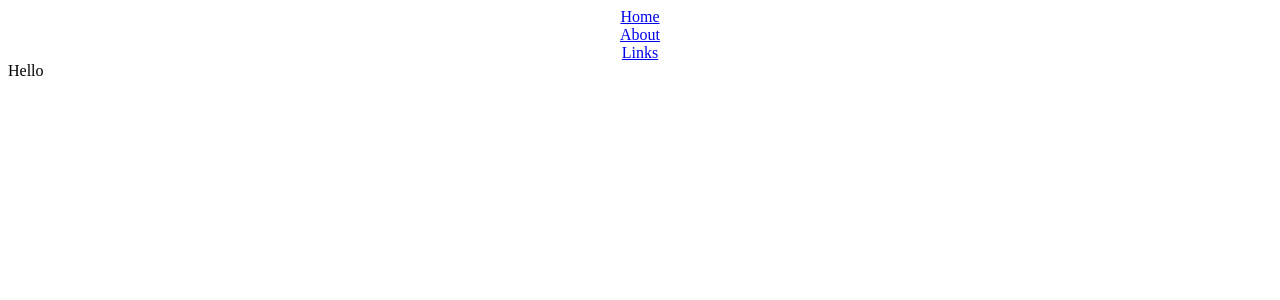
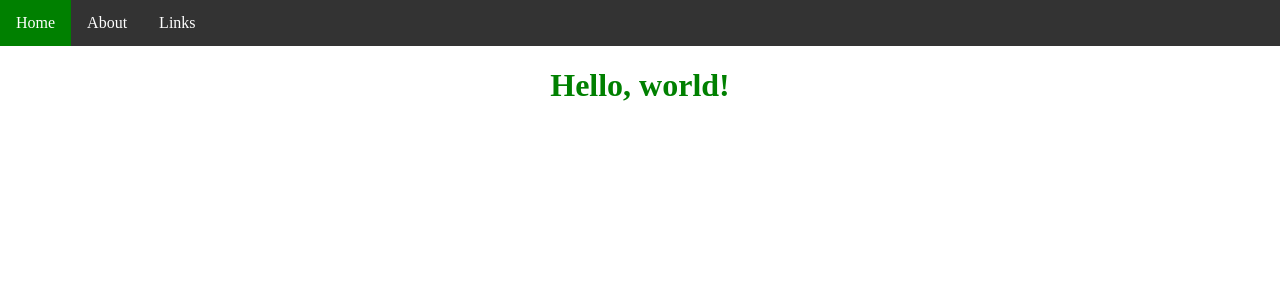
Before and after one commit to bastianhussi/website, a React (Create React App) app: page / in a window 1280 px wide. Shown: the top 300 px of the page. Built offline with nearby package versions, Linux system fonts and the light colour scheme; the HTML template or start-up script is replaced by a standard one.

Commit message:
Used styled-components to create a simple navbar

```diff
--- a/public/index.html
+++ b/public/index.html
@@ -15,6 +15,7 @@
       Learn how to configure a non-root public URL by running `npm run build`.
     -->
     <title>React App</title>
+    <link rel="stylesheet" href="style.css">
   </head>
   <body>
     <noscript>You need to enable JavaScript to run this app.</noscript>
--- /dev/null
+++ b/public/style.css
@@ -0,0 +1,4 @@
+body {
+  margin: 0;
+  padding: 0;
+}
--- a/src/App.tsx
+++ b/src/App.tsx
@@ -1,9 +1,9 @@
 import React from "react";
 import { BrowserRouter as Router, Route, Switch } from "react-router-dom";
 import Navbar from "./components/Navbar";
-import Home from "./components/Home";
-import About from "./components/About";
-import Links from "./components/Links";
+import Home from "./pages/Home";
+import About from "./pages/About";
+import Links from "./pages/Links";
 
 function App() {
   return (
--- /dev/null
+++ b/src/colors.ts
@@ -0,0 +1,7 @@
+const colors = {
+  background: "#333",
+  foreground: "white",
+  accent: "green",
+};
+
+export default colors;
--- a/src/components/About.tsx
+++ /dev/null
@@ -1,5 +0,0 @@
-const About = () => {
-  return <div>About</div>;
-};
-
-export default About;
--- /dev/null
+++ b/src/components/Heading.tsx
@@ -0,0 +1,12 @@
+import styled from "styled-components";
+import colors from "../colors";
+
+export const Heading1 = styled.h1`
+  color: ${colors.accent};
+  text-align: center;
+`;
+
+export const Heading2 = styled.h2`
+  color: ${colors.accent};
+  text-align: center;
+`;
--- a/src/components/Home.tsx
+++ /dev/null
@@ -1,5 +0,0 @@
-const Home = () => {
-  return <div>Hello</div>;
-};
-
-export default Home;
--- a/src/components/Links.tsx
+++ /dev/null
@@ -1,5 +0,0 @@
-const Links = () => {
-  return <div>Links</div>;
-};
-
-export default Links;
--- a/src/components/Navbar.tsx
+++ b/src/components/Navbar.tsx
@@ -1,20 +1,42 @@
-import { Link } from "react-router-dom";
+import { NavLink } from "react-router-dom";
 import styled from "styled-components";
+import colors from "../colors";
 
-const Bar = styled.div`
-  display: flex;
-  flex-direction: column;
-  align-items: center;
-  justify-content: center;
-  width: 100%;
+const Bar = styled.ul`
+  list-style-type: none;
+  margin: 0;
+  padding: 0;
+  overflow: hidden;
+  background-color: ${colors.background};
+`;
+
+type ItemProps = {
+  active?: boolean;
+};
+
+const Item = styled.li<ItemProps>`
+  float: left;
+  display: block;
+  color: ${colors.foreground};
+  text-align: center;
+  padding: 14px 16px;
+  text-decoration: none;
+  background-color: ${(props) =>
+    props.active ? colors.accent : colors.background};
 `;
 
 const Navbar = () => {
   return (
     <Bar>
-      <Link to={"/"}>Home</Link>
-      <Link to={"/about"}>About</Link>
-      <Link to={"/links"}>Links</Link>
+        <NavLink to={"/"}>
+          <Item active={true}>Home</Item>
+        </NavLink>
+        <NavLink to={"/about"}>
+          <Item>About</Item>
+        </NavLink>
+        <NavLink to={"/links"}>
+          <Item>Links</Item>
+        </NavLink>
     </Bar>
   );
 };
--- /dev/null
+++ b/src/pages/About.tsx
@@ -0,0 +1,11 @@
+import { Heading1 } from "../components/Heading";
+
+const About = () => {
+  return (
+    <div>
+      <Heading1>About me</Heading1>
+    </div>
+  );
+};
+
+export default About;
--- /dev/null
+++ b/src/pages/Home.tsx
@@ -0,0 +1,11 @@
+import { Heading1 } from "../components/Heading";
+
+const Home = () => {
+  return (
+    <div>
+      <Heading1>Hello, world!</Heading1>
+    </div>
+  );
+};
+
+export default Home;
--- /dev/null
+++ b/src/pages/Links.tsx
@@ -0,0 +1,11 @@
+import { Heading1 } from "../components/Heading";
+
+const Links = () => {
+  return (
+    <div>
+      <Heading1>Some links...</Heading1>
+    </div>
+  );
+};
+
+export default Links;
```
Also changed, not shown: 1 other file (tests, documents, lock files or other folders).
